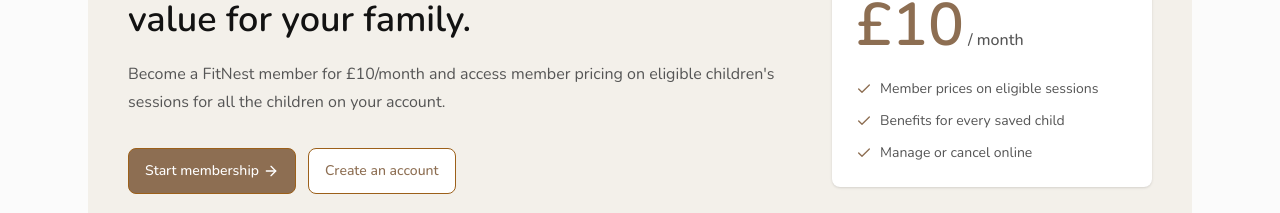
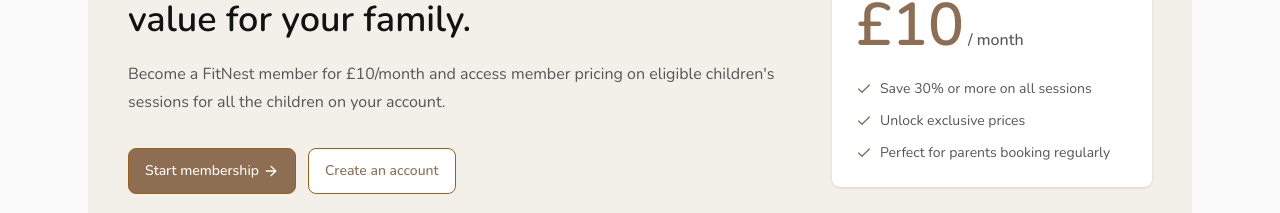
Before and after one commit to safsaeed/fitnest, a Next.js app: page /memberships in a window 1280 px wide. Shown: the part 308-521 px from the top of the page. Built offline with nearby package versions, Linux system fonts and the light colour scheme.

Commit message:
Update page.tsx

```diff
--- a/app/(public)/memberships/page.tsx
+++ b/app/(public)/memberships/page.tsx
@@ -107,12 +107,14 @@
             </p>
             <ul className="mt-6 space-y-3 text-sm text-(--color-text-secondary)">
               <MembershipListItem>
-                Member prices on eligible sessions
+                Save 30% or more on all sessions
               </MembershipListItem>
               <MembershipListItem>
-                Benefits for every saved child
+                Unlock exclusive prices
               </MembershipListItem>
-              <MembershipListItem>Manage or cancel online</MembershipListItem>
+              <MembershipListItem>
+                Perfect for parents booking regularly
+              </MembershipListItem>
             </ul>
           </div>
         </div>
```
